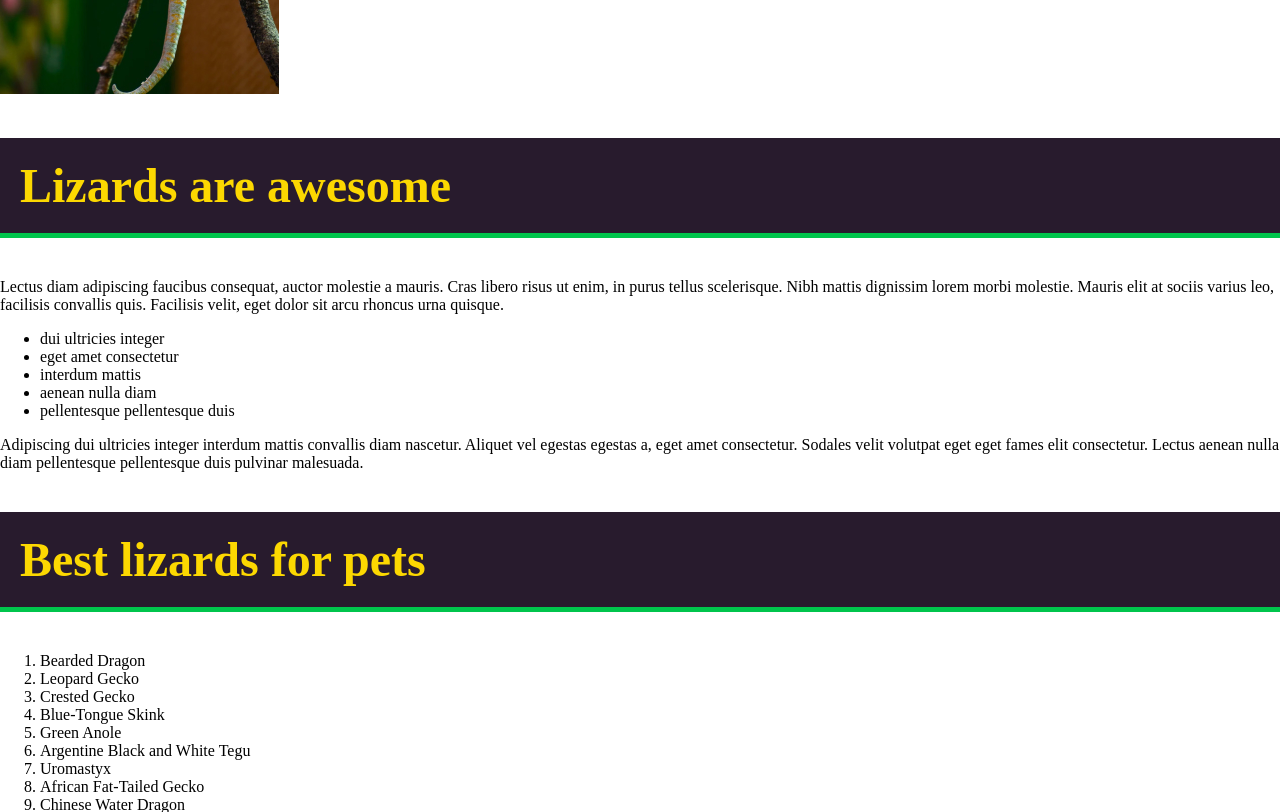
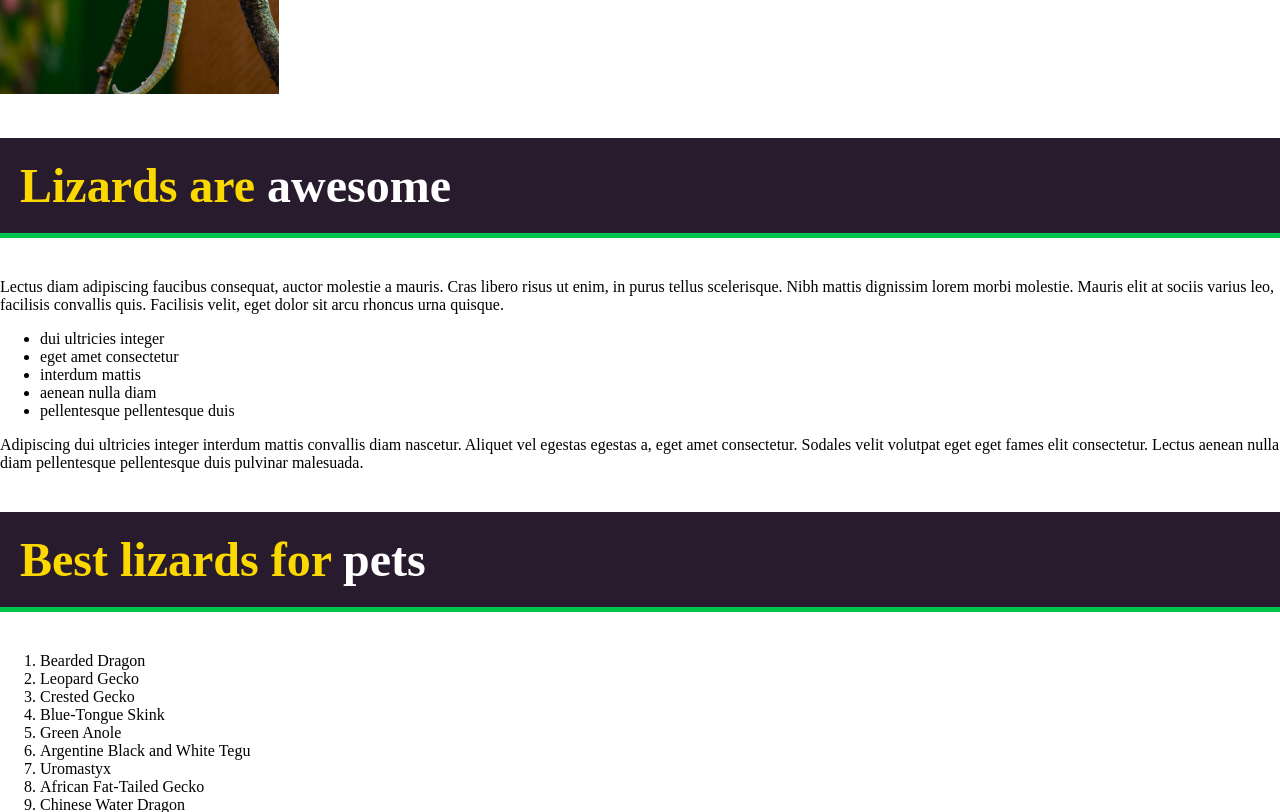
Before and after one commit to zichengshan/All-about-Lizard-Web, a plain HTML site: page index.html in a window 1280 px wide. Shown: the part 560-1372 px from the top of the page. Drawn offline with Linux system fonts and the light colour scheme.

Commit message:
extra styling using <span>

```diff
--- a/css/index.css
+++ b/css/index.css
@@ -22,6 +22,10 @@ h1 {
     /*margin: 0 700px 0 10px;*/
     padding: 20px;
     border-bottom: 5px solid #00C54C;
+}
+
+.white-text {
+    color: #fff;
 }
 
 
--- a/index.html
+++ b/index.html
@@ -13,7 +13,7 @@
         <main>
             <section class="main-content">
                 <img src="images/chameleon.jpg" alt="a chameleon climbing a branch">
-                <h2 class="subhead">Lizards are awesome</h2>
+                <h2 class="subhead">Lizards are <span class="white-text">awesome</span></h2>
                 <p>Lectus diam adipiscing faucibus consequat, auctor molestie a mauris. Cras libero risus ut enim, in purus tellus scelerisque. Nibh mattis dignissim lorem morbi molestie. Mauris elit at sociis varius leo, facilisis convallis quis. Facilisis velit, eget dolor sit arcu rhoncus urna quisque.</p>
 
                 <ul>
@@ -28,7 +28,7 @@
             </section>
 
             <aside class="sidebar">
-                <h2 class="subhead">Best lizards for pets</h2>
+                <h2 class="subhead">Best lizards for <span class="white-text">pets</span></h2>
                 <ol>
                     <li>Bearded Dragon</li>
                     <li>Leopard Gecko</li>
```
